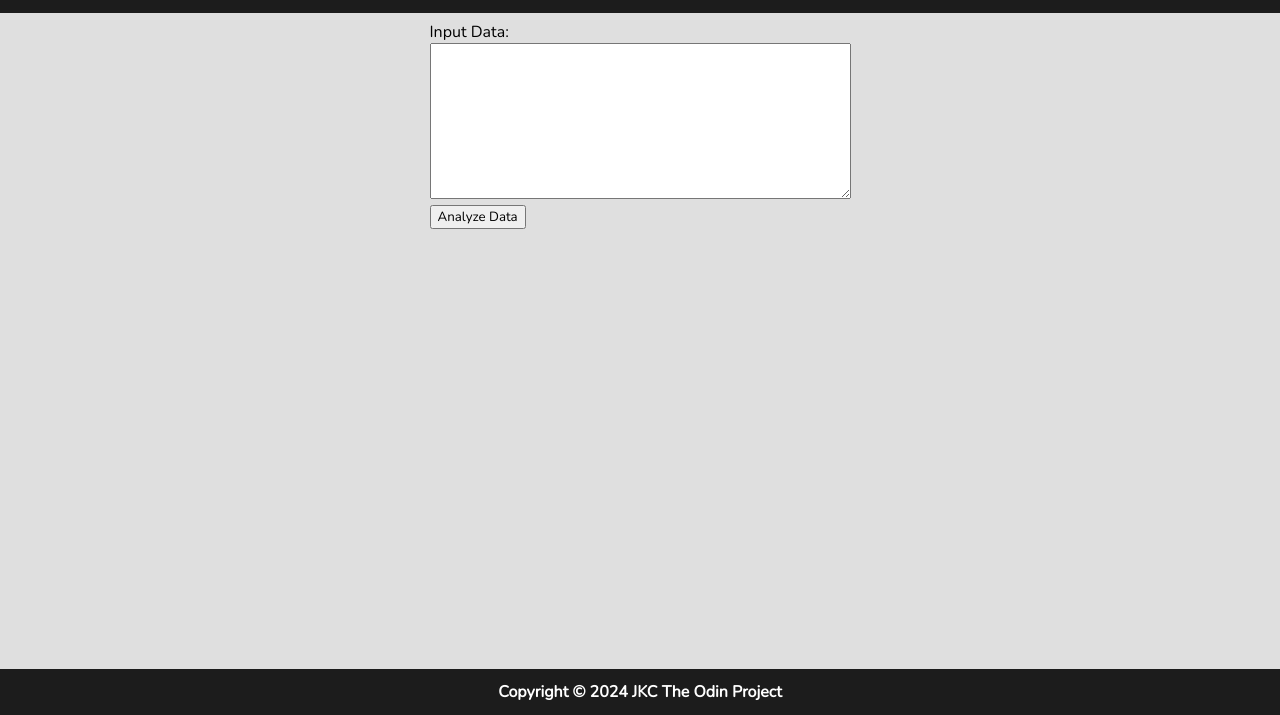
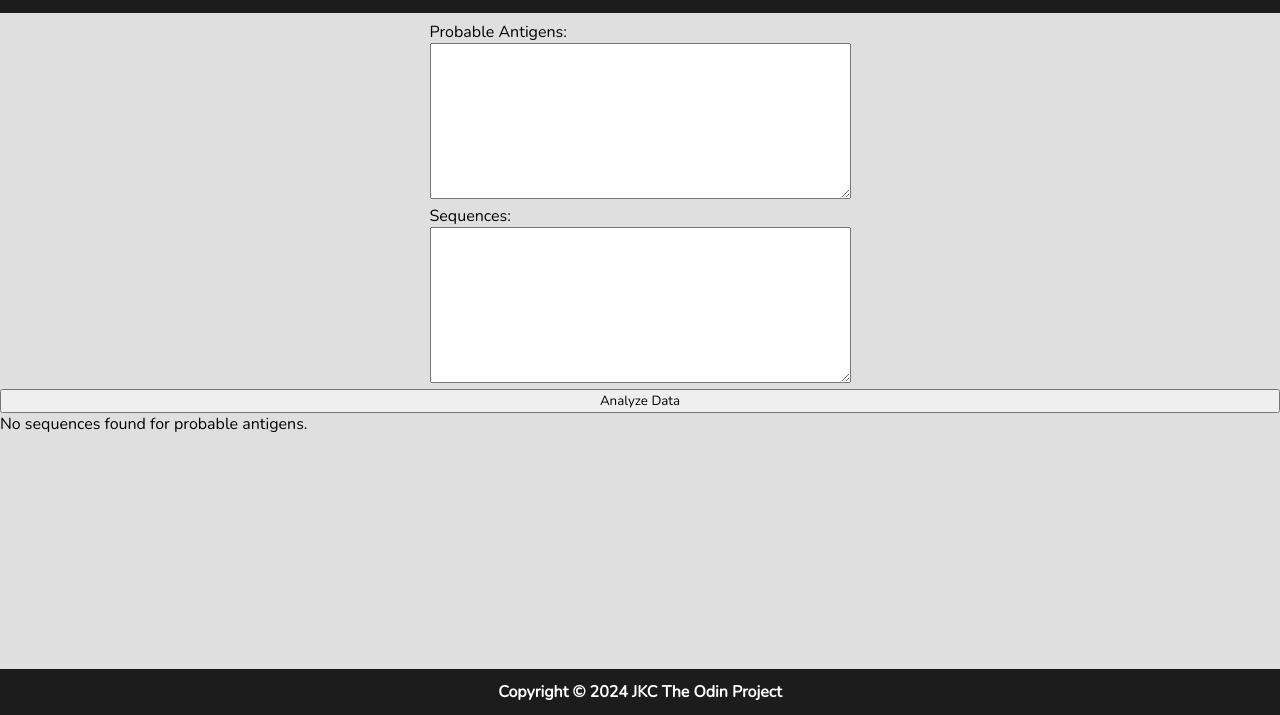
Before and after one commit to AcidTCell/project-antigenicity-test, a plain HTML site: page index.html in a window 1280 px wide. Both pictures are taken after a click on the button "Analyze Data". Shown: the part 85-800 px from the top of the page. Drawn offline with nearby package versions, Linux system fonts and the light colour scheme.

Commit message:
Add sequence output location

```diff
--- a/index.html
+++ b/index.html
@@ -9,24 +9,25 @@
     <link rel="preconnect" href="https://fonts.googleapis.com">
     <link rel="preconnect" href="https://fonts.gstatic.com" crossorigin>
     <link href="https://fonts.googleapis.com/css2?family=Nunito&display=swap" rel="stylesheet">
-
 </head>
 <body>
     <div id="container">
         <div id="header">
             <h1>Antigen Analysis</h1>
         </div>
-        <form id="dataForm">
-            <label for="dataInput">Input Data:</label><br>
-            <textarea id="dataInput" name="dataInput" rows="10" cols="50"></textarea><br>
-            <button type="button" onclick="analyzeData()">Analyze Data</button>
-        </form>
+        <div id="inputBoxes">
+            <div class="groupInput">
+                <label for="probableAntigensInput">Probable Antigens:</label><br>
+                <textarea id="probableAntigensInput" name="probableAntigensInput" rows="10" cols="50"></textarea><br>
+            </div>
+            <div class="groupInput">
+                <label for="sequencesInput">Sequences:</label><br>
+                <textarea id="sequencesInput" name="sequencesInput" rows="10" cols="50"></textarea><br>
+            </div>
+        </div>
+        <button id="analyzeButton">Analyze Data</button>
         <div id="results"></div>
-
         <div id="footer">Copyright &copy; 2024 JKC The Odin Project</div>
-
     </div>
-
-
 </body>
 </html>
--- a/script.js
+++ b/script.js
@@ -1,31 +1,63 @@
+document.getElementById('analyzeButton').addEventListener('click', analyzeData);
+
 function analyzeData() {
-    const data = document.getElementById('dataInput').value.trim();
+    const probableAntigensData = document.getElementById('probableAntigensInput').value.trim();
+    const sequencesData = document.getElementById('sequencesInput').value.trim();
 
-    // Split data into sections based on major groups (Nonstructural, GII, GIV, etc.)
-    const sections = data.split(/\n(?=[A-Z]{2,})/);
+    // Function to extract probable antigens from the first input
+    function extractProbableAntigens(data) {
+        const probableAntigens = [];
+        const lines = data.split('\n');
+        lines.forEach(line => {
+            const match = line.match(/^>(\d+)\s+Overall Protective Antigen Prediction = ([\d.-]+) \( Probable ANTIGEN \)/);
+            if (match) {
+                probableAntigens.push(match[1]);
+            }
+        });
+        return probableAntigens;
+    }
 
+    // Function to extract sequences from the second input based on probable antigens
+    function extractSequences(data, probableAntigens) {
+        const sequences = {};
+        let key = '';
+        let sequence = '';
+        const lines = data.split('\n');
+        lines.forEach(line => {
+            line = line.trim();
+            if (line.startsWith('>')) {
+                if (key && sequence && probableAntigens.includes(key)) {
+                    sequences[key] = sequence;
+                    sequence = '';
+                }
+                key = line.substring(1).trim();
+            } else if (line !== '') {
+                sequence = line;
+            }
+        });
+        // Store the last sequence
+        if (key && sequence && probableAntigens.includes(key)) {
+            sequences[key] = sequence;
+        }
+        return sequences;
+    }
+
+    // Extract probable antigens and sequences
+    const probableAntigens = extractProbableAntigens(probableAntigensData);
+    const sequences = extractSequences(sequencesData, probableAntigens);
+
+    // Display the sequences of probable antigens
     let outputHTML = '';
-
-    sections.forEach(section => {
-        const lines = section.split('\n');
-        const majorGroupName = lines.shift().trim();
-        const antigenLines = lines.filter(line => line.includes("Probable ANTIGEN"));
-
-        if (antigenLines.length > 0) {
-            outputHTML += `<h2>${majorGroupName}</h2>`;
-            const antigensHTML = antigenLines.map(line => `<tr><td>${line}</td></tr>`).join('');
-            outputHTML += `<table>
-                                <thead>
-                                    <tr>
-                                        <th>Antigen</th>
-                                    </tr>
-                                </thead>
-                                <tbody>
-                                    ${antigensHTML}
-                                </tbody>
-                            </table>`;
-        }
-    });
+    if (Object.keys(sequences).length > 0) {
+        outputHTML += '<h2>Sequences of Probable Antigens:</h2>';
+        outputHTML += '<ul>';
+        Object.entries(sequences).forEach(([key, sequence]) => {
+            outputHTML += `<li>${key}: ${sequence}</li>`;
+        });
+        outputHTML += '</ul>';
+    } else {
+        outputHTML = 'No sequences found for probable antigens.';
+    }
 
     document.getElementById('results').innerHTML = outputHTML;
 }
--- a/styles.css
+++ b/styles.css
@@ -31,12 +31,12 @@ h1{
 
   }
 
-#dataForm{
+#inputBoxes{
     font-family: 'Nunito', sans-serif;
     padding-top: 1vh;
     align-self: center;
+}
 
-}
 
 label{
     font-family: 'Nunito', sans-serif;
@@ -52,6 +52,10 @@ table {
 }
 
 #results{
+    font-family: 'Nunito', sans-serif;
+}
+
+#sequenceResults{
     font-family: 'Nunito', sans-serif;
 }
 th, td {
```
